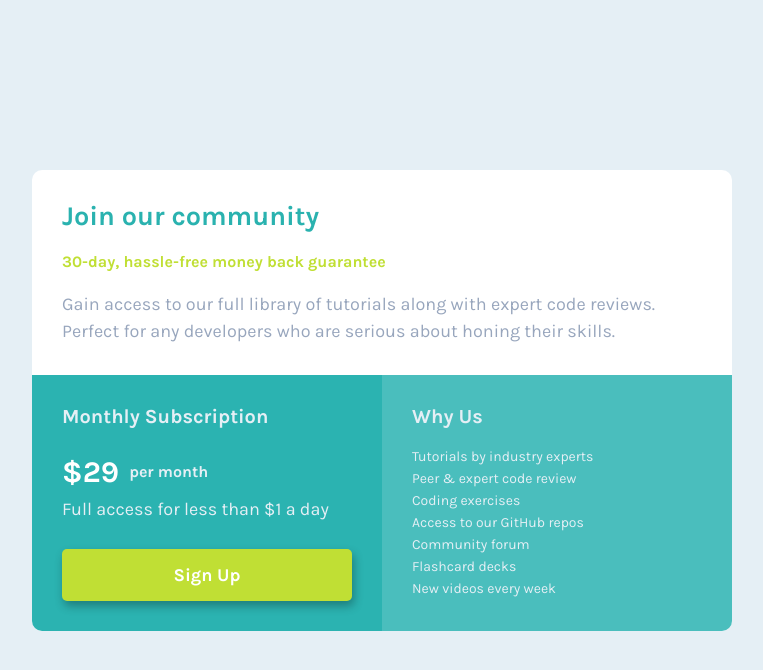
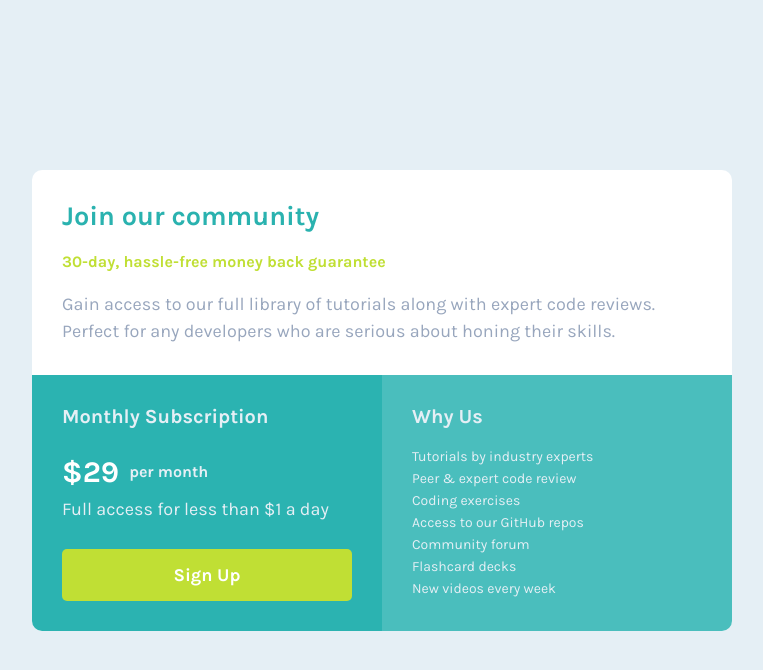
Before and after one commit to justEfere/frontend-mentor, a plain HTML site: page single-price-grid/index.html in a window 1280 px wide. In both pictures the pointer is over the link "Sign Up". Shown: the whole page, without its empty margins (258-1021 px from the left). Drawn offline with Linux system fonts and the light colour scheme.

Commit message:
Update style.css

```diff
--- a/single-price-grid/style.css
+++ b/single-price-grid/style.css
@@ -55,11 +55,8 @@ body {
 .card {
     padding: 2rem;
     display: flex;
-    /* align-items: center; */
-    /* justify-content: center; */
     gap: 2rem;
     flex-direction: column;
-    /* background-color: red; */
 }
 
 /* first card */
@@ -116,6 +113,10 @@ span {
     font-weight: 700;
     box-shadow: 2px 5px 10px rgba(0, 0, 0, 0.3);
     display: block;
+}
+
+.signup:hover {
+    box-shadow: none;
 }
 
 
```
